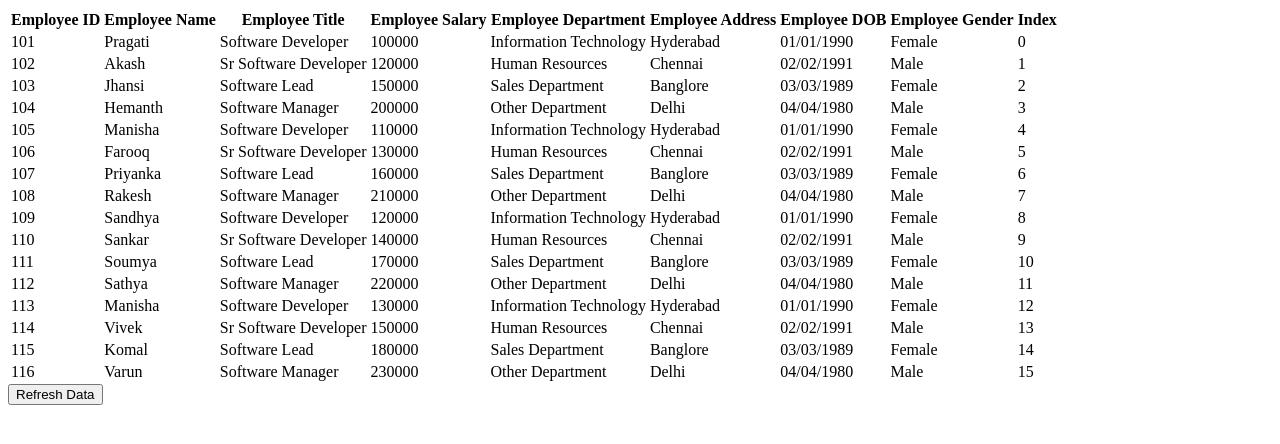
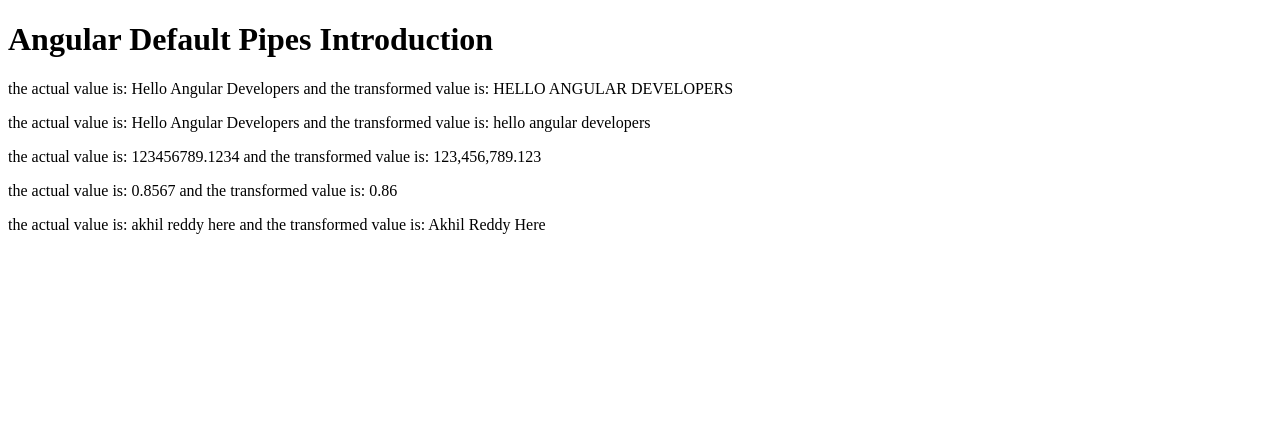
Before and after one commit to NagulapallyAkhilReddy/AngularSep15VijayKumar, an Angular app in the folder session13/: page / in a window 1280 px wide. Shown: the top 444 px of the page. Built offline with nearby package versions, Linux system fonts and the light colour scheme.

Commit message:
i have utilized the custom pipes angular has

```diff
--- /dev/null
+++ b/session13/src/app/default-pipe/default-pipe.html
@@ -0,0 +1,8 @@
+<h1>Angular Default Pipes Introduction</h1>
+
+<p>the actual value is: {{var1}} and the transformed value is: {{var1 | uppercase}}</p>
+<p>the actual value is: {{var1}} and the transformed value is: {{var1 | lowercase}}</p>
+<p>the actual value is: {{var2}} and the transformed value is: {{var2 | number:'1.2-3'}}</p>
+<p>the actual value is: {{var3}} and the transformed value is: {{var3 | number:'1.0-2'}}</p>
+<!-- <p>the actual value is: {{var4}} and the transformed value is: {{var4 | date:'fullDate'}}</p> -->
+ <p>the actual value is: {{var5}} and the transformed value is: {{var5 | titlecase}}</p>
--- /dev/null
+++ b/session13/src/app/default-pipe/default-pipe.ts
@@ -0,0 +1,19 @@
+import { CommonModule } from '@angular/common';
+import { Component } from '@angular/core';
+
+@Component({
+  selector: 'app-default-pipe',
+  imports: [CommonModule],
+  templateUrl: './default-pipe.html',
+  styleUrl: './default-pipe.css',
+})
+export class DefaultPipe {
+
+  var1:string="Hello Angular Developers";
+  var2:number=123456789.1234;
+  var3:number=0.8567;
+  var4:Date=new Date();
+  var5:string="akhil reddy here";
+
+
+}
--- a/session13/src/app/first/first.html
+++ b/session13/src/app/first/first.html
@@ -1,4 +1,5 @@
 <!-- <app-second></app-second> -->
 <!-- <app-visiting-component [empObj]="empInput"></app-visiting-component> -->
 <!-- <app-employee-details ></app-employee-details> -->
-<app-latest-data></app-latest-data>
+<!-- <app-latest-data></app-latest-data> -->
+<app-default-pipe></app-default-pipe>
--- a/session13/src/app/first/first.ts
+++ b/session13/src/app/first/first.ts
@@ -4,10 +4,11 @@
 import { VisitingComponent } from '../visiting-component/visiting-component';
 import { EmployeeDetails } from '../employee-details/employee-details';
 import { LatestData } from '../latest-data/latest-data';
+import { DefaultPipe } from '../default-pipe/default-pipe';
 
 @Component({
   selector: 'app-first',
-  imports: [LatestData],
+  imports: [DefaultPipe],
   templateUrl: './first.html',
   styleUrl: './first.css',
 })
```
Also changed, not shown: session13/src/app/default-pipe/default-pipe.css (added), 1 other file (tests, documents, lock files or other folders).
